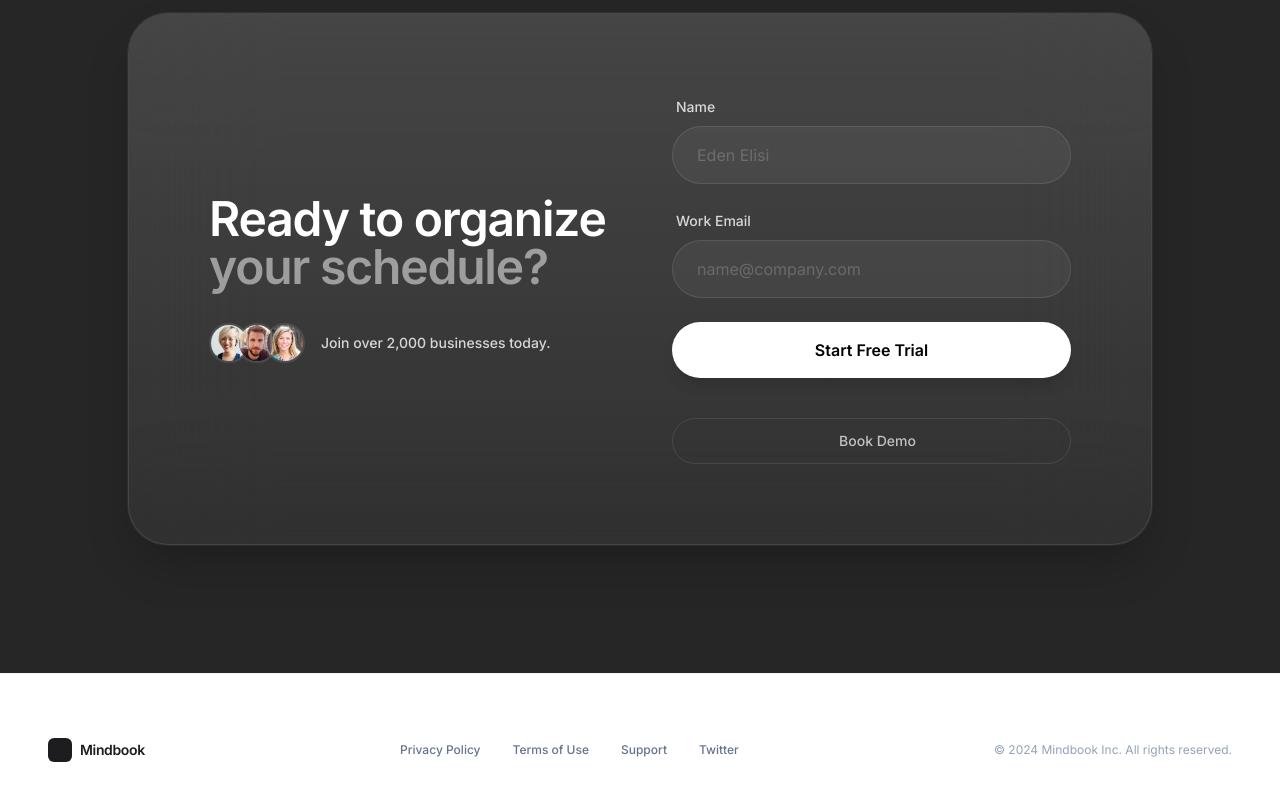
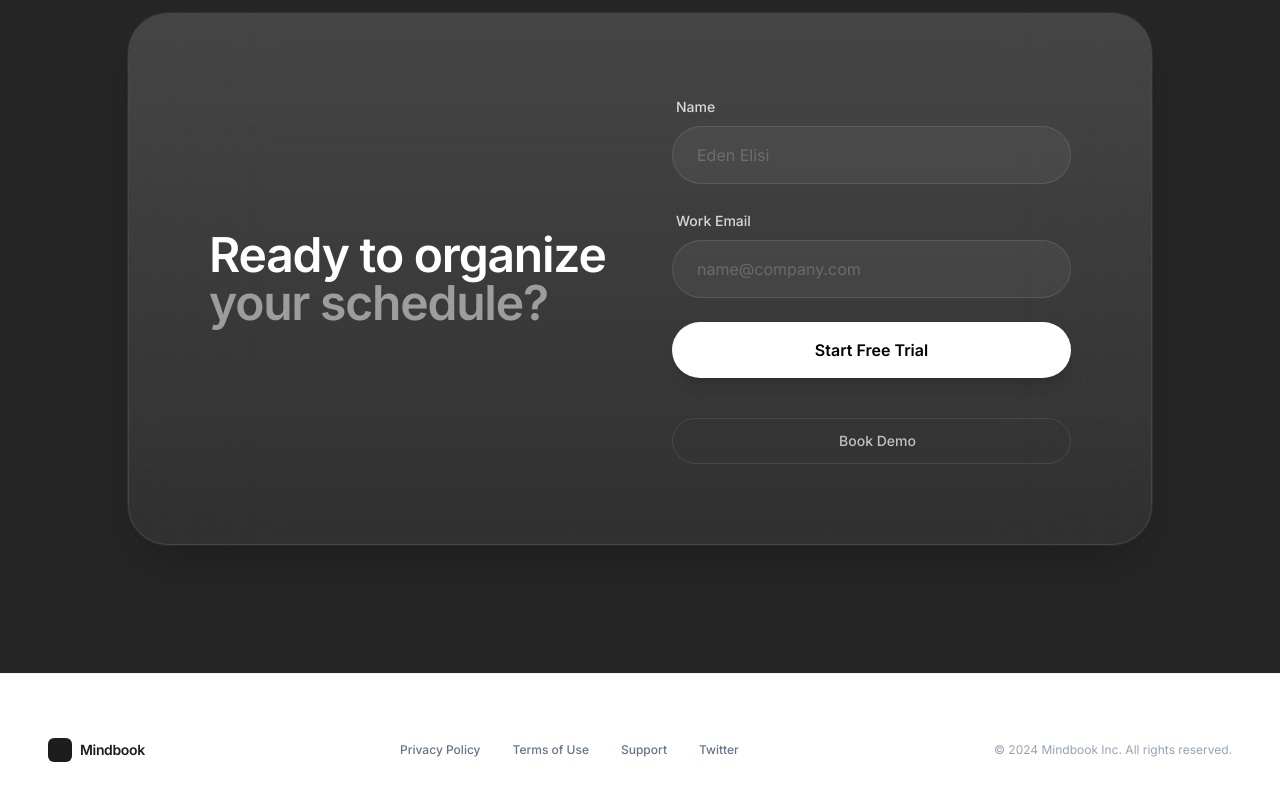
Before and after one commit to eden353/elisi-booking, a plain HTML site: page index.html in a window 1280 px wide. Shown: the part 3320-4120 px from the top of the page. Drawn offline with nearby package versions, Linux system fonts and the light colour scheme; some icons are missing; a web font is replaced by a local one.

Commit message:
Remove avatar images and business count text from CTA section

```diff
--- a/index.html
+++ b/index.html
@@ -266,14 +266,6 @@
           Ready to organize <br>
           <span class="text-white/50">your schedule?</span>
         </h2>
-        <div class="flex items-center gap-4 text-zinc-400">
-          <div class="flex -space-x-3">
-            <img src="images/avatars/woman-1.jpg" class="w-10 h-10 rounded-full border-2 border-white/10" alt="User">
-            <img src="images/avatars/man-1.jpg" class="w-10 h-10 rounded-full border-2 border-white/10" alt="User">
-            <img src="images/avatars/woman-2.jpg" class="w-10 h-10 rounded-full border-2 border-white/10" alt="User">
-          </div>
-          <p class="text-sm font-medium text-white/80">Join over 2,000 businesses today.</p>
-        </div>
       </div>
 
       <div class="relative z-10 w-full max-w-md flex-1">
```
